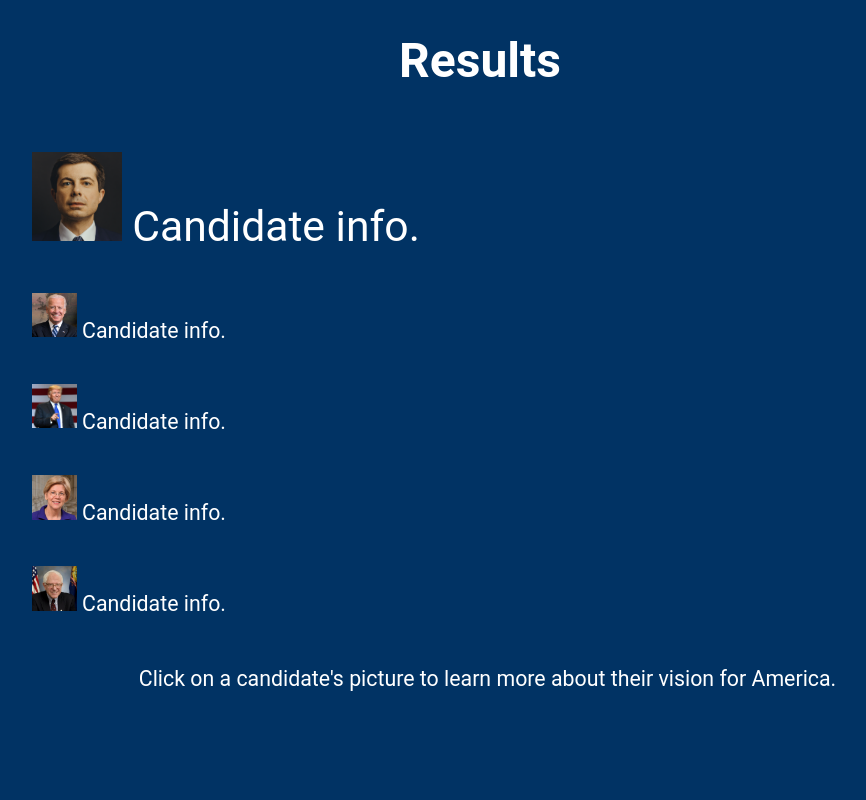
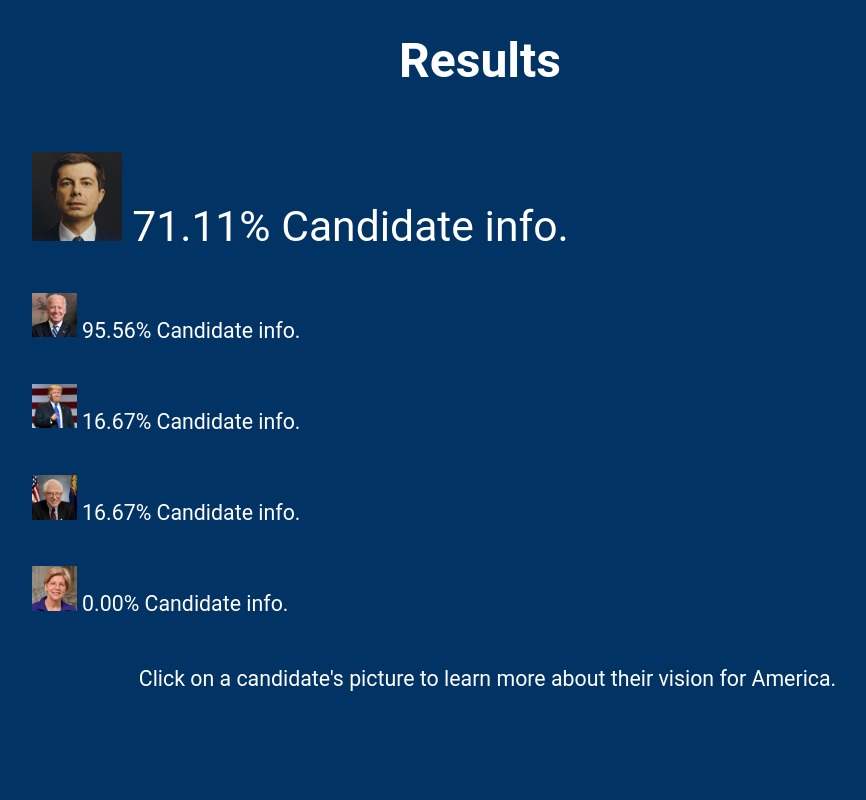
Before and after one commit to lwurl/IrishHack2, a React (Create React App) app in the folder quiz/: page /results in a window 1280 px wide. Shown: the top 800 px of the page, without its empty margins (160-1026 px from the left). Built offline with nearby package versions, Linux system fonts and the light colour scheme.

Commit message:
Results unsorted

```diff
--- a/quiz/src/Results.js
+++ b/quiz/src/Results.js
@@ -12,15 +12,42 @@ class Results extends React.Component {
     super(props);
     this.state = {
       results: {
-        'biden':100,
-        'pete':60,
-        'sanders':30,
-        'trump':10,
+        'biden':86,
+        'pete':64,
+        'bernie':15,
+        'trump':15,
         'warren':0
       },
-      percentages: {}
-    };
-    console.log(this.state.results);
+      percentages: {
+        'biden':0,
+        'pete':0,
+        'bernie':0,
+        'trump':0,
+        'warren':0
+      },
+      candidates: {
+        'biden': {
+          'url': 'https://joebiden.com/joes-vision/',
+          'img': biden
+        },
+        'pete': {
+          'url': 'https://peteforamerica.com/issues/',
+          'img': pete
+        },
+        'bernie': {
+          'url': 'https://berniesanders.com/issues/',
+          'img': bernie
+        },
+        'warren': {
+          'url': 'https://elizabethwarren.com/plans',
+          'img': warren
+        },
+        'trump': {
+          'url': 'https://www.promiseskept.com/about/',
+          'img': trump
+        }
+      }
+    };;
   }
 
   async componentDidMount() {
@@ -28,27 +55,28 @@ class Results extends React.Component {
   }
 
   loadResults = async () => {
-    var total_points = this.state.results.biden + this.state.results.pete + this.state.results.sanders + this.state.results.trump + this.state.results.warren;
+    var percentages = {}
+    var total_points = this.state.results.biden + this.state.results.pete + this.state.results.bernie + this.state.results.trump + this.state.results.warren;
     var num_questions = total_points/20;
     var high_score = num_questions * 10;
-    this.state.percentages['biden'] = this.state.results.biden/num_questions;
-    this.state.percentages['pete'] = this.state.results.pete/num_questions;
-    this.state.percentages['sanders'] = this.state.results.sanders/num_questions;
-    this.state.percentages['trump'] = this.state.results.trump/num_questions;
-    this.state.percentages['warren'] = this.state.results.warren/num_questions;
+    percentages['biden'] = this.state.results.biden/high_score * 100;
+    percentages['pete'] = this.state.results.pete/high_score * 100;
+    percentages['bernie'] = this.state.results.bernie/high_score * 100;
+    percentages['trump'] = this.state.results.trump/high_score * 100;
+    percentages['warren'] = this.state.results.warren/high_score * 100;
 
-    console.log(this.state.percentages);
+    this.setState({ percentages });
   }
 
   render() {
     return (
       <div>
         <h1>Results</h1>
-        <p className="c1"><a href="https://peteforamerica.com/issues/"><img src={pete} alt="char" className='i1'/></a> Candidate  info.</p>
-        <p className="c2"><a href="https://joebiden.com/joes-vision/"><img src={biden} alt="char" className='i2'/></a> Candidate info.</p>
-        <p className="c2"><a href="https://www.promiseskept.com/about/"><img src={trump} alt="char" className='i2'/></a> Candidate info.</p>
-        <p className="c2"><a href="https://elizabethwarren.com/plans"><img src={warren} alt="char" className='i2'/></a> Candidate info.</p>
-        <p className="c2"><a href="https://berniesanders.com/issues/"><img src={bernie} alt="char" className='i2'/></a> Candidate info.</p>
+        <p className="c1"><a href={this.state.candidates.pete.url}><img src={this.state.candidates.pete.img} alt="char" className='i1'/></a> {this.state.percentages['pete'].toFixed(2)}% Candidate  info.</p>
+        <p className="c2"><a href={this.state.candidates.biden.url}><img src={this.state.candidates.biden.img} alt="char" className='i2'/></a> {this.state.percentages['biden'].toFixed(2)}% Candidate info.</p>
+        <p className="c2"><a href={this.state.candidates.trump.url}><img src={this.state.candidates.trump.img} alt="char" className='i2'/></a> {this.state.percentages['trump'].toFixed(2)}% Candidate info.</p>
+        <p className="c2"><a href={this.state.candidates.bernie.url}><img src={this.state.candidates.bernie.img} alt="char" className='i2'/></a> {this.state.percentages['bernie'].toFixed(2)}% Candidate info.</p>
+        <p className="c2"><a href={this.state.candidates.warren.url}><img src={this.state.candidates.warren.img} alt="char" className='i2'/></a> {this.state.percentages['warren'].toFixed(2)}% Candidate info.</p>
         <p className="c3">Click on a candidate's picture to learn more about their vision for America.</p>
         <Link to='/Home'>
             <div className="center_div"><button type="button" className="buttonResults"><b>Restart</b></button></div>
```
